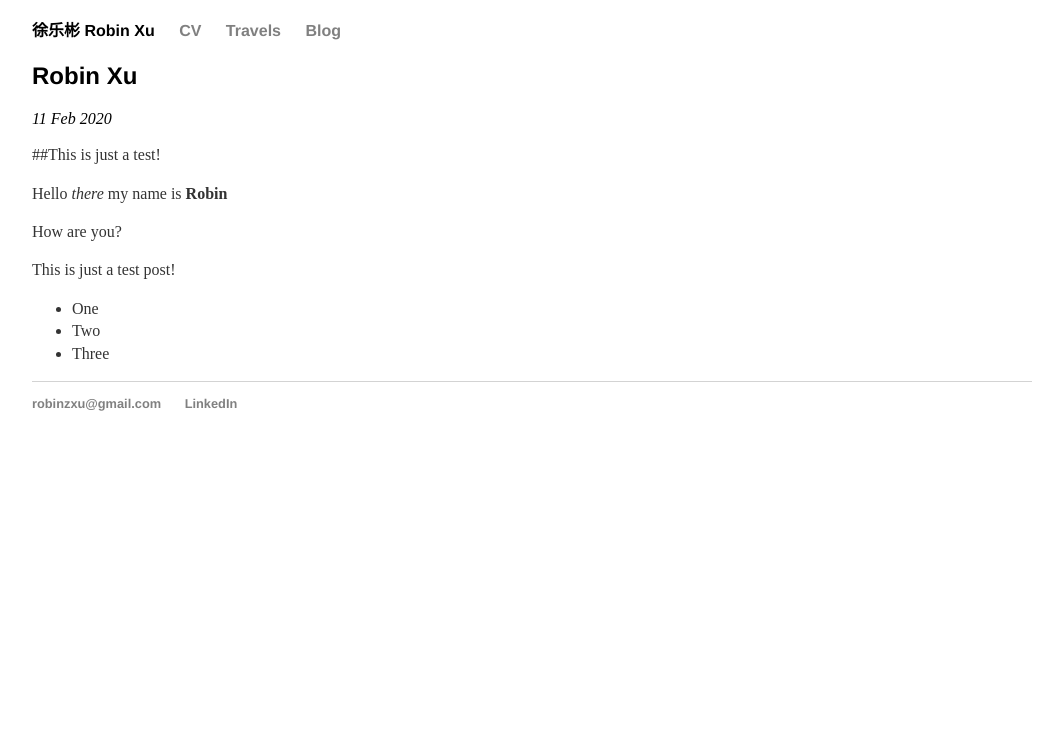
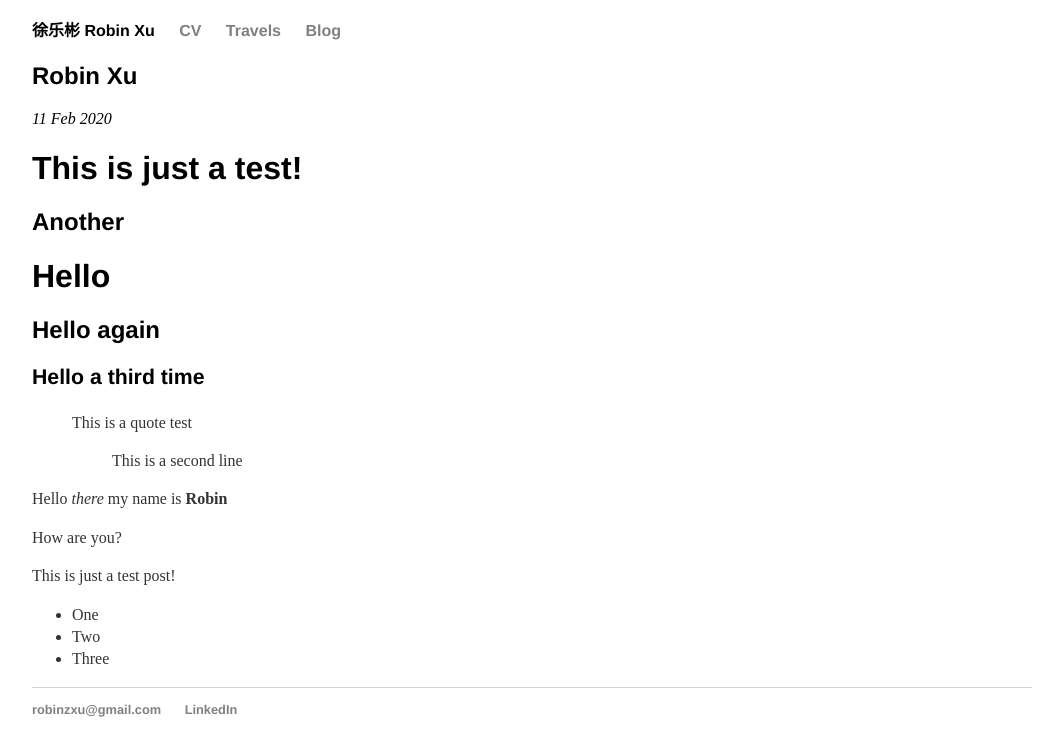
Before and after one commit to robinzxu/robinzxu.github.io, a Jekyll site: the page built from _posts/2020-02-11-what-this-is-for.md, in a window 1280 px wide. Shown: the top 756 px of the page, without its empty margins (108-1171 px from the left). Built offline with Jekyll 4.4.1, drawn with Linux system fonts in a browser that asks for light colours.

Commit message:
Update 2020-02-11-what-this-is-for.md

```diff
--- a/_posts/2020-02-11-what-this-is-for.md
+++ b/_posts/2020-02-11-what-this-is-for.md
@@ -4,7 +4,21 @@ title: "Robin Xu"
 date: 2020-02-11
 ---
 
-##This is just a test!
+This is just a test!
+===
+
+Another
+---
+
+# Hello #
+
+## Hello again ##
+
+### Hello a third time ###
+
+
+> This is a quote test
+>> This is a second line
 
 Hello *there* my name is **Robin**
 
```
